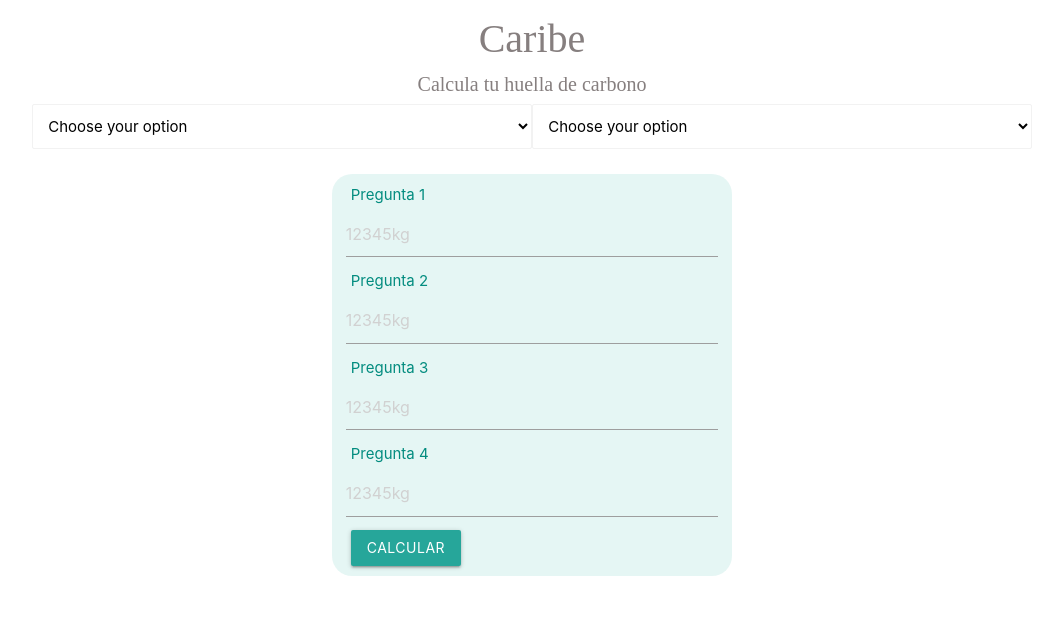
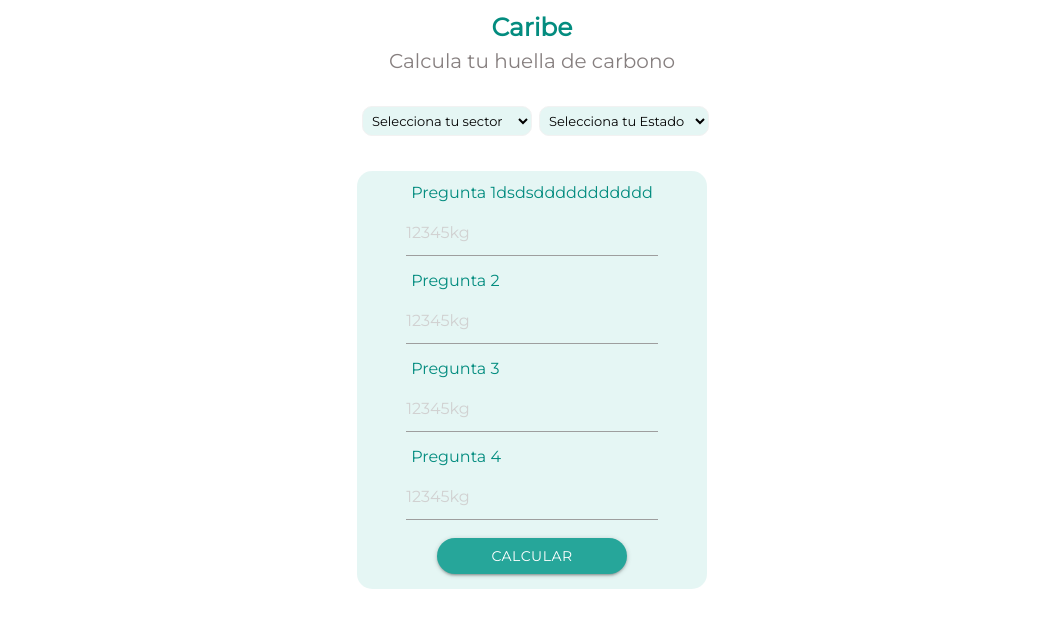
Before and after one commit to immarroquin/Calculadora-Verde, a website with bundled scripts: page index.html in a window 1280 px wide. Shown: the part 117-744 px from the top of the page, without its empty margins (108-1171 px from the left). Built offline with nearby package versions, Linux system fonts and the light colour scheme.

Commit message:
continuamos estilos con materialize

```diff
--- a/index.html
+++ b/index.html
@@ -5,6 +5,9 @@
     <meta http-equiv="X-UA-Compatible" content="IE=edge">
     <meta name="viewport" content="width=device-width, initial-scale=1.0">
     <link rel="stylesheet" href="style.css">
+    <link rel="preconnect" href="https://fonts.googleapis.com">
+<link rel="preconnect" href="https://fonts.gstatic.com" crossorigin>
+<link href="https://fonts.googleapis.com/css2?family=Montserrat&display=swap" rel="stylesheet">
      <!--Import Google Icon Font-->
      <link href="https://fonts.googleapis.com/icon?family=Material+Icons" rel="stylesheet">
     <link rel="stylesheet" href="https://cdnjs.cloudflare.com/ajax/libs/materialize/1.0.0/css/materialize.min.css">
--- a/style.css
+++ b/style.css
@@ -1,39 +1,70 @@
-*{
+* {
   margin: 5px;
 }
-.title{
-margin:0px;
-font-family: 'Montserrat';
-font-size: 40px;
-color: rgba(134, 127, 127, 1);
+.section-hdr {
+  margin-top: 30px;
 }
-.sub-title{
-    margin:0px;
-    font-family: 'Montserrat';
+.title {
+  margin: 0px;
+  font-family: 'Montserrat', sans-serif;
+  font-size: 25px;
+  color: #038c7f;
+  font-weight: bold;
+}
+.sub-title {
+  margin: 0px;
+  font-family: 'Montserrat', sans-serif;
   font-size: 20px;
   color: rgba(134, 127, 127, 1);
 }
-.section-hdr{
+.div-selects {
   margin-top: 30px;
+  display: flex;
+ justify-content: center;
 }
-.section-form{
+.selects {
+    margin-left: 7px;
+    width: 170px;
+    height: 30px;
+    border-radius: 10px;
     background-color: rgba(3, 166, 150, 0.1);
-    border-radius: 20px;
-    width: 400px;
- display: flex;
-    justify-content:center;
+    font-family: 'Montserrat', sans-serif;
+    font-size: 13px;
+}
+.options{
+    background-color: rgb(253, 253, 253);
+    color: #038c7f;
 
 }
- .container-form{
+.container-form {
+    margin-top: 30px;
     display: flex;
-    justify-content:  center;
+    justify-content: center;
   }
-.div-selects{
-    width: 80%;
+.section-form {
+  background-color: rgba(3, 166, 150, 0.1);
+  border-radius: 15px;
+  width: 350px;
   display: flex;
-    flex-direction: row;
-    justify-content: space-between;
+  justify-content: center;
 }
-.question{
-    color: #038C7F;
+
+.question {
+  color: #038c7f;
+  font-family: 'Montserrat', sans-serif;
+  font-size: 16px;
+  word-break: break-all
 }
+.div-btn-clo{
+    justify-content: center;
+    display: flex;
+}
+.btn-clo{
+    width: 190px;
+    border-radius: 20px;
+    font-family: 'Montserrat', sans-serif;
+}
+form > input{
+    font-family: 'Montserrat', sans-serif;
+
+}
--- a/view/form.js
+++ b/view/form.js
@@ -8,24 +8,24 @@ export const form = () => {
       <p class= 'title'>Caribe</p>
       <p class= 'sub-title'>Calcula tu huella de carbono</p>
     </section>
-    <div class= ' div-selects responsive center-align row  '>
-    <select class="browser-default col s6 responsive ">
-      <option value="" disabled selected>Choose your option</option>
-      <option value="1">Option 1</option>
-      <option value="2">Option 2</option>
-      <option value="3">Option 3</option>
+    <div class= ' div-selects responsive '>
+    <select class="selects browser-default  responsive ">
+      <option class='options' value="" disabled selected>Selecciona tu sector</option>
+      <option class='options' value="1">Option 1</option>
+      <option class='options' value="2">Option 2</option>
+      <option class='options' value="3">Option 3</option>
     </select>
-    <select class="browser-default col s6 responsive">
-      <option value="" disabled selected>Choose your option</option>
-      <option value="1">Option 1</option>
-      <option value="2">Option 2</option>
-      <option value="3">Option 3</option>
+    <select class="selects browser-default  responsive ">
+      <option class='options' value="" disabled selected>Selecciona tu Estado</option>
+      <option class='options' value="1">Option 1</option>
+      <option class='options' value="2">Option 2</option>
+      <option class='options' value="3">Option 3</option>
     </select>
     </div>
     <div class=" container-form responsive">
     <div class="section-form ">
       <form  class="responsive ">
-        <p class= 'question'>Pregunta 1</p>
+        <p class= 'question'>Pregunta 1dsdsddddddddddd</p>
         <input  type="text" placeholder="12345kg" />
         <p class= 'question '>Pregunta 2 </p>
         <input  type="text" placeholder="12345kg" />
@@ -33,7 +33,9 @@ export const form = () => {
         <input  type="text" placeholder="12345kg" />
         <p class= 'question'>Pregunta 4</p>
         <input  type="text" placeholder="12345kg" />
-        <a href='#/solutions' class="waves-effect waves-light btn">CALCULAR</a>
+        <div class="div-btn-clo">
+        <a href='#/solutions' class="btn-clo waves-effect waves-light btn">CALCULAR</a>
+        </div>
       </form>
     </div>
     </div>`
--- a/view/solutions.js
+++ b/view/solutions.js
@@ -1,7 +1,13 @@
 export const solutions = () => {
     const divSolutions = document.createElement('div');
     divSolutions.setAttribute('class', 'div-solutions');
-    const viewSolutions = ` <h1>Solutions</h1>`
+    const viewSolutions = `
+    <section class=" section-hdr center-align">
+      <img src='img/logo.png' alt='logo' id='logo' class='responsive-img' width='120'/>
+      <p class= 'title'>Caribe</p>
+      <p class= 'sub-title'>Tu huella de carbono es</p>
+      <a href='' class="btn-clo waves-effect waves-light btn">NUEVO CALCULO</a>
+    </section>`
     divSolutions.innerHTML = viewSolutions;
     return divSolutions
 }
```
Lines whose indentation alone changed are shown as unchanged.
